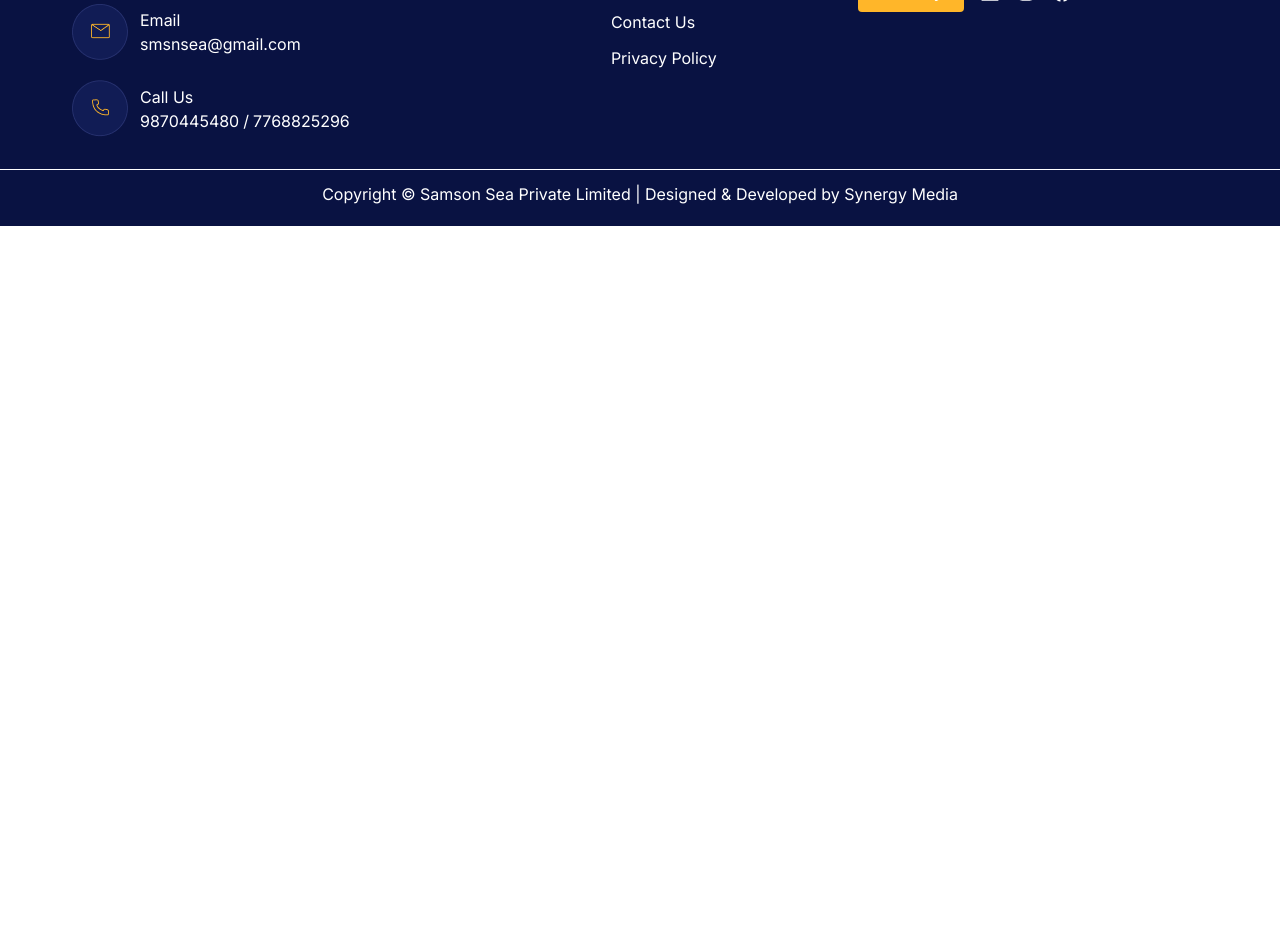
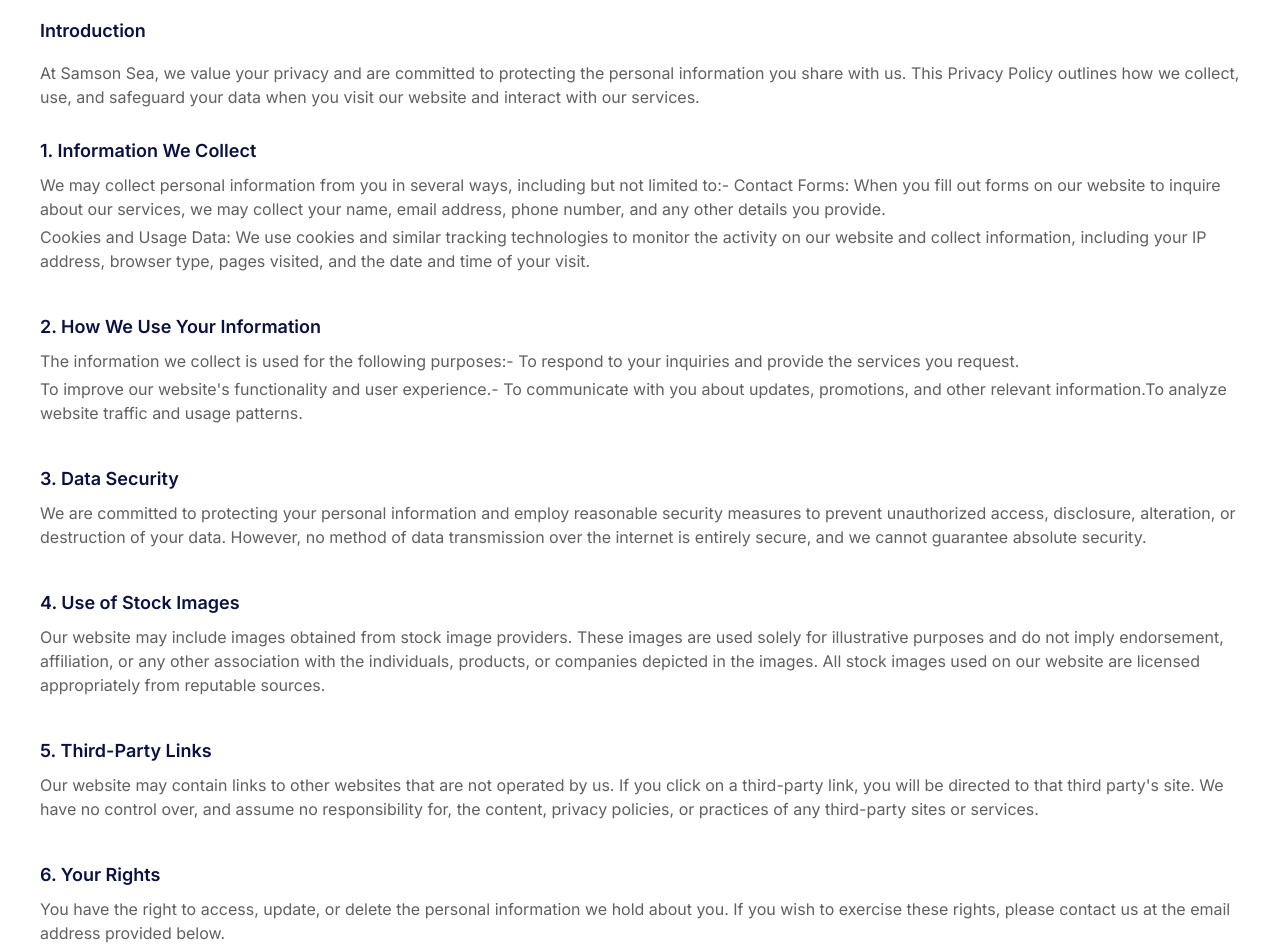
Before and after one commit to Pratham2137/SamsonSea, a React (Vite) app: page /privacy-policy in a window 1280 px wide. Shown: the part 540-1492 px from the top of the page. Before the commit the page ends 800 px from the top, so only its background shows below. Built offline with nearby package versions, Linux system fonts and the light colour scheme.

Commit message:
Privacy policy page update

```diff
--- a/src/App.jsx
+++ b/src/App.jsx
@@ -6,6 +6,7 @@
 import AboutUs from "./components/AboutUs";
 import ContactUs from "./components/ContactUs";
 import ScrollToTop from "./components/ScrollToTop";
+import PrivacyPolicy from "./components/PrivacyPolicy";
 
 function App() {
   return (
@@ -17,6 +18,7 @@
         <Route path="/service" element={<Service />} />
         <Route path="/about-us" element={<AboutUs />} />
         <Route path="/contact-us" element={<ContactUs />} />
+        <Route path="/privacy-policy" element={<PrivacyPolicy />} />
       </Routes>
       <Footer />
     </Router>
--- /dev/null
+++ b/src/components/PrivacyPolicy.jsx
@@ -0,0 +1,126 @@
+import PageNavigate from "./PageNavigate";
+
+const PrivacyPolicy = () => {
+  return (
+    <div>
+      <PageNavigate title="Privacy Policy" src="/" />
+      <div className="flex justify-center py-16 px-5">
+        <div className="flex flex-col gap-7 justify-center max-w-[1200px] min-w-[350px]">
+          <div className="relative w-fit self-center">
+            <h2 className="text-3xl text-center text-[#091242] font-semibold mb-1">Privacy Policy</h2>
+            <span className="absolute left-1/2 -translate-x-1/2 bottom-[-5px] h-[3px] bg-[--pageYellow] w-[60%]"></span>
+          </div>
+          <div>
+            <h3 className="font-semibold text-lg mb-4 text-[#091242] ">
+              Introduction
+            </h3>
+            <p className="text-[#606060]">
+              At Samson Sea, we value your privacy and are committed to
+              protecting the personal information you share with us. This
+              Privacy Policy outlines how we collect, use, and safeguard your
+              data when you visit our website and interact with our services.
+            </p>
+          </div>
+          <div className="flex flex-col gap-10">
+            <div className="flex flex-col gap-1">
+              <h4 className="font-semibold text-lg mb-1 text-[#091242] ">
+                1. Information We Collect{" "}
+              </h4>
+              <p className="text-[#606060]">
+                We may collect personal information from you in several ways,
+                including but not limited to:- Contact Forms: When you fill out
+                forms on our website to inquire about our services, we may
+                collect your name, email address, phone number, and any other
+                details you provide.
+              </p>
+              <p className="text-[#606060]">
+                Cookies and Usage Data: We use cookies and similar tracking
+                technologies to monitor the activity on our website and collect
+                information, including your IP address, browser type, pages
+                visited, and the date and time of your visit.
+              </p>
+            </div>
+            <div className="flex flex-col gap-1">
+              <h4 className="font-semibold text-lg mb-1 text-[#091242] ">
+                2. How We Use Your Information
+              </h4>
+              <p className="text-[#606060]">
+                The information we collect is used for the following purposes:-
+                To respond to your inquiries and provide the services you
+                request.{" "}
+              </p>
+              <p className="text-[#606060]">
+                To improve our website&apos;s functionality and user
+                experience.- To communicate with you about updates, promotions,
+                and other relevant information.To analyze website traffic and
+                usage patterns.
+              </p>
+            </div>
+            <div className="flex flex-col gap-1">
+              <h4 className="font-semibold text-lg mb-1 text-[#091242] ">
+                3. Data Security{" "}
+              </h4>
+              <p className="text-[#606060]">
+                We are committed to protecting your personal information and
+                employ reasonable security measures to prevent unauthorized
+                access, disclosure, alteration, or destruction of your data.
+                However, no method of data transmission over the internet is
+                entirely secure, and we cannot guarantee absolute security.{" "}
+              </p>
+            </div>
+            <div className="flex flex-col gap-1">
+              <h4 className="font-semibold text-lg mb-1 text-[#091242] ">
+                4. Use of Stock Images{" "}
+              </h4>
+              <p className="text-[#606060]">
+                Our website may include images obtained from stock image
+                providers. These images are used solely for illustrative
+                purposes and do not imply endorsement, affiliation, or any other
+                association with the individuals, products, or companies
+                depicted in the images. All stock images used on our website are
+                licensed appropriately from reputable sources.{" "}
+              </p>
+            </div>
+            <div className="flex flex-col gap-1">
+              <h4 className="font-semibold text-lg mb-1 text-[#091242] ">
+                5. Third-Party Links{" "}
+              </h4>
+              <p className="text-[#606060]">
+                Our website may contain links to other websites that are not
+                operated by us. If you click on a third-party link, you will be
+                directed to that third party's site. We have no control over,
+                and assume no responsibility for, the content, privacy policies,
+                or practices of any third-party sites or services.
+              </p>
+            </div>
+            <div className="flex flex-col gap-1">
+              <h4 className="font-semibold text-lg mb-1 text-[#091242] ">
+                {" "}
+                6. Your Rights
+              </h4>
+              <p className="text-[#606060]">
+                You have the right to access, update, or delete the personal
+                information we hold about you. If you wish to exercise these
+                rights, please contact us at the email address provided below.{" "}
+              </p>
+            </div>
+            <div className="flex flex-col gap-1">
+              <h4 className="font-semibold text-lg mb-1 text-[#091242] ">
+                7. Changes to This Privacy Policy
+              </h4>
+              <p className="text-[#606060]">
+                We reserve the right to update or modify this Privacy Policy at
+                any time. Any changes will be posted on this page with an
+                updated revision date. We encourage you to review this policy
+                periodically to stay informed about how we are protecting your
+                information.
+              </p>
+            </div>
+          </div>
+        </div>
+      </div>
+    </div>
+  );
+};
+
+export default PrivacyPolicy;
--- a/src/constants/index.js
+++ b/src/constants/index.js
@@ -1,7 +1,6 @@
 import heroService1 from "../assets/HomePage/service1.png";
 import heroService2 from "../assets/HomePage/service2.png";
 import heroService3 from "../assets/HomePage/service3.png";
-import serviceImg1 from "../assets/Serivce/01.png";
 import serviceImg2 from "../assets/Serivce/02.png";
 import serviceImg3 from "../assets/Serivce/03.png";
 import serviceImg4 from "../assets/Serivce/04.png";
@@ -55,7 +54,7 @@
   {
     id: 4,
     title: "Privacy Policy",
-    url: "#",
+    url: "/privacy-policy",
   },
 ];
 
```
